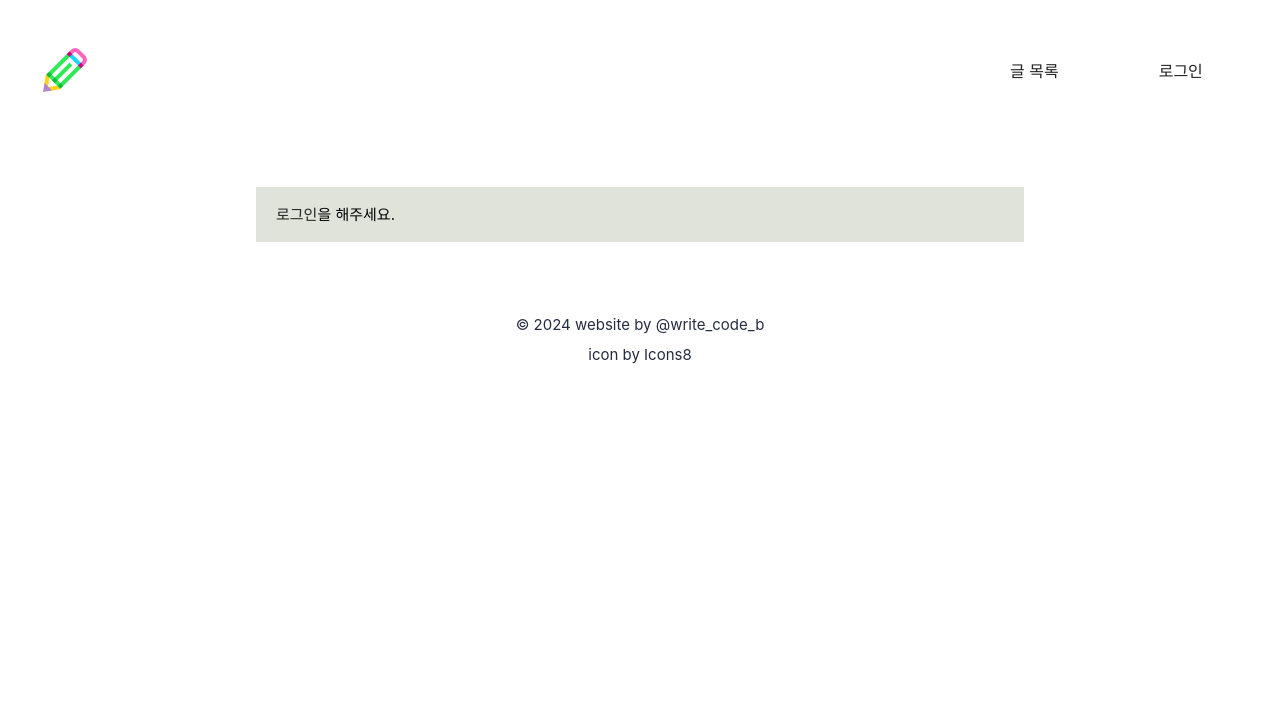
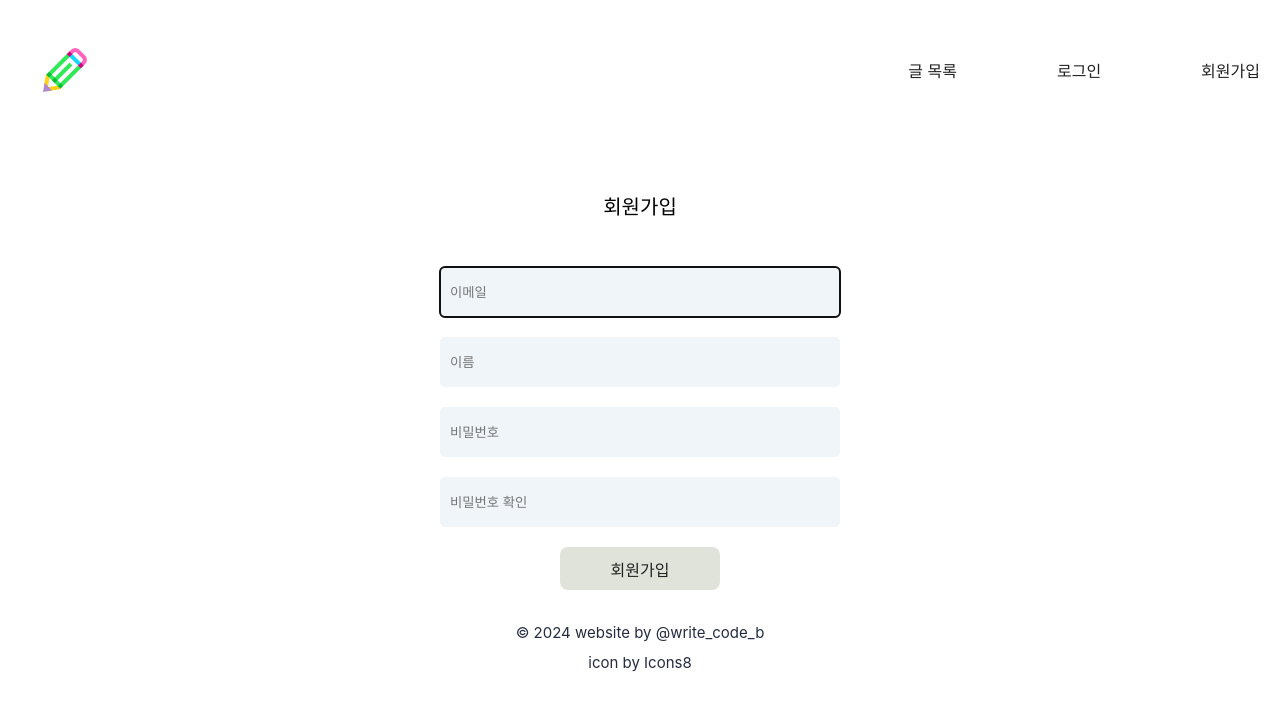
Before and after one commit to write-code-b/react-board, a React (Vite) app in the folder react-board/: page /signup in a window 1280 px wide. Before the commit this address led to /. Shown: the top 710 px of the page. Built offline with nearby package versions, Linux system fonts and the light colour scheme; no server answers; a web font is replaced by a local one.

Commit message:
회원가입 페이지 추가

```diff
--- a/react-board/src/App.scss
+++ b/react-board/src/App.scss
@@ -280,6 +280,62 @@ button.inactive {
   pointer-events: none;
 }
 
+//SignUp
+#signUpForm,
+#signUpForm > div {
+  display: flex;
+  align-items: center;
+  justify-content: center;
+}
+#signUp h2 {
+  background-color: transparent;
+  font-size: $fontBig;
+}
+#signUp form {
+  width: 50rem;
+}
+#signUpForm {
+  width: 50%;
+  gap: 20px;
+  flex-direction: column;
+  margin: 0 auto;
+}
+#signUpForm > div {
+  gap: 20px;
+  position: relative;
+  width: 100%;
+}
+#signUpForm input {
+  width: 100%;
+  height: 1.875rem;
+  padding: 10px;
+  border: none;
+  border-radius: 5px;
+  background-color: $lightGrey;
+}
+#signUpForm .status {
+  position: absolute;
+  left: 103%;
+  width: 40px;
+  height: 40px;
+  background: url("../public/checkCircle.svg") center / contain no-repeat;
+  opacity: 0;
+}
+#signUpForm .status.show {
+  opacity: 1;
+}
+#signUp button {
+  width: 10rem;
+  color: #ffffff;
+  background-color: #0250bb;
+}
+#signUp button.inactive {
+  border: none;
+  color: #222222;
+  background-color: $grey;
+  pointer-events: none;
+}
+
 //ContentList
 #contentList h2 {
   width: 100%;
@@ -433,6 +489,17 @@ button.inactive {
   section {
     min-width: 280px;
   }
+
+  //signup section
+  #signUp form {
+    width: 37.5rem;
+  }
+  #signUpForm .status {
+    left: 101%;
+    width: 30px;
+    height: 30px;
+  }
+
   //table section
   .contentTable {
     font-size: $fontSmall;
--- a/react-board/src/pages/DropdownMenu.jsx
+++ b/react-board/src/pages/DropdownMenu.jsx
@@ -48,6 +48,11 @@ const DropdownMenu = () => {
             <li>로그인</li>
           </Link>
         )}
+        {!token && (
+          <Link to="/signup">
+            <li>회원가입</li>
+          </Link>
+        )}
         {token && (
           <Link to="/write">
             <li>글쓰기</li>
--- a/react-board/src/pages/MainNav.jsx
+++ b/react-board/src/pages/MainNav.jsx
@@ -26,6 +26,11 @@ function MainNav() {
               <li>로그인</li>
             </Link>
           )}
+          {!token && (
+            <Link to="/signup">
+              <li>회원가입</li>
+            </Link>
+          )}
           {token && (
             <Link to="/write">
               <li>글쓰기</li>
--- /dev/null
+++ b/react-board/src/pages/SignUp.jsx
@@ -0,0 +1,103 @@
+import { useState, useEffect } from "react";
+import { useNavigate, redirect } from "react-router-dom";
+import axios from "axios";
+import Header from "./Header";
+import Footer from "./Footer";
+
+function SignUp() {
+  const navigate = useNavigate();
+  const baseUrl = import.meta.env.VITE_BASE_URL;
+  const [active, setActive] = useState(false);
+  const [signUpInfo, setSignUpInfo] = useState({
+    username: "",
+    name: "",
+    password: "",
+    confirmPassword: "",
+  });
+  const [validatedEmail, setValidatedEmail] = useState(false);
+  const [validatedPassword, setValidatedPassword] = useState(false);
+  const [checkedName, setCheckedName] = useState(false);
+  const [checkedPassword, setCheckedPassword] = useState(false);
+
+  const handleSignUp = () => {
+    axios
+      .post(`${baseUrl}/auth/signup`, JSON.stringify(signUpInfo), {
+        headers: { "Content-Type": `application/json` },
+      })
+
+      .then((res) => {
+        alert("회원가입을 완료했습니다.");
+        navigate("/", { replace: true });
+      })
+
+      .catch((err) => {
+        alert("회원가입 정보를 다시 입력해주세요.");
+        navigate("/");
+        console.error(err);
+      });
+  };
+
+  const onChange = (e) => {
+    const { value, name } = e.target;
+    setSignUpInfo({
+      ...signUpInfo,
+      [name]: value,
+    });
+    if (name === "username") {
+      const emailRegex = /^(([^<>()\[\].,;:\s@"]+(\.[^<>()\[\].,;:\s@"]+)*)|(".+"))@(([^<>()[\].,;:\s@"]+\.)+[^<>()[\].,;:\s@"]{2,})$/i;
+      setValidatedEmail(emailRegex.test(value));
+    } else if (name === "password") {
+      const passwordRegex = /^(?=.*[a-zA-Z])(?=.*[!@#$%^*+=-])(?=.*[0-9]).{8,25}$/;
+      setValidatedPassword(passwordRegex.test(value));
+    } else if (name === "name") {
+      setCheckedName(e.target.value.length >= 1);
+    } else if (name === "confirmPassword") {
+      setCheckedPassword(validatedPassword && e.target.value === signUpInfo.password);
+    }
+  };
+  useEffect(() => {
+    //비밀번호 미입력시 비밀번호 확인 비활성화
+    if (!validatedPassword) setCheckedPassword(false);
+
+    //전체 유효성 검사 완료시 버튼 활성화
+    if (validatedEmail && validatedPassword && checkedName && checkedPassword) setActive(true);
+    else setActive(false);
+  }, [signUpInfo]);
+
+  return (
+    <>
+      <Header />
+      <section id="signUp">
+        <div className="wrap">
+          <h2>회원가입</h2>
+          <form action="">
+            <div id="signUpForm">
+              <div>
+                <input type="email" name="username" onChange={onChange} placeholder="이메일" required autoFocus />
+                <div className={`status ${validatedEmail ? "show" : ""}`}></div>
+              </div>
+              <div>
+                <input type="text" name="name" onChange={onChange} placeholder="이름" required />
+                <div className={`status ${checkedName ? "show" : ""}`}></div>
+              </div>
+              <div>
+                <input type="password" name="password" onChange={onChange} placeholder="비밀번호" required autoComplete="off" />
+                <div className={`status ${validatedPassword ? "show" : ""}`}></div>
+              </div>
+              <div>
+                <input type="password" name="confirmPassword" onChange={onChange} placeholder="비밀번호 확인" required autoComplete="off" />
+                <div className={`status ${checkedPassword ? "show" : ""}`}></div>
+              </div>
+            </div>
+          </form>
+          <button className={active ? "" : "inactive"} onClick={handleSignUp}>
+            회원가입
+          </button>
+        </div>
+      </section>
+      <Footer />
+    </>
+  );
+}
+
+export default SignUp;
--- a/react-board/src/routes/index.jsx
+++ b/react-board/src/routes/index.jsx
@@ -3,6 +3,7 @@ import { useAuth } from "../provider/authProvider";
 import { ProtectedRoute } from "./ProtectedRoute";
 import Home from "../pages/Home";
 import Login from "../pages/Login";
+import SignUp from "../pages/SignUp";
 import ContentList from "../pages/ContentList";
 import WriteContent from "../pages/WriteContent";
 import ContentDetail from "../pages/ContentDetail";
@@ -57,6 +58,10 @@ const Routes = () => {
       element: <Login />,
     },
     {
+      path: "/signup",
+      element: <SignUp />,
+    },
+    {
       path: "/list",
       element: <Login />,
     },
```
Also changed, not shown: react-board/public/checkCircle.svg (added).
